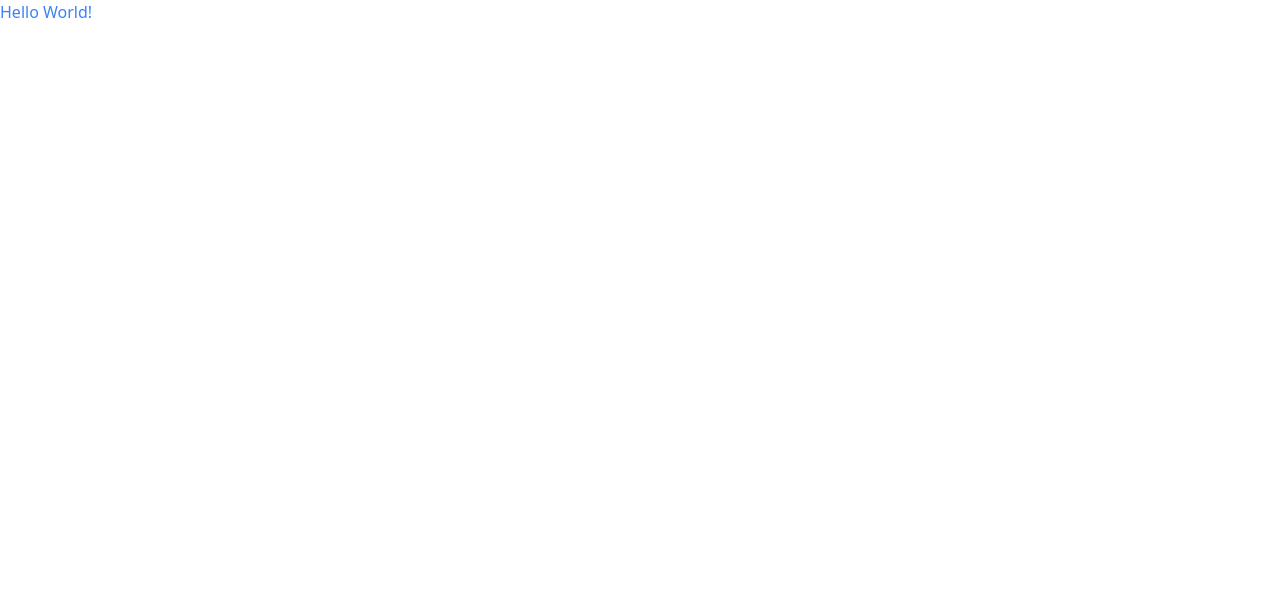
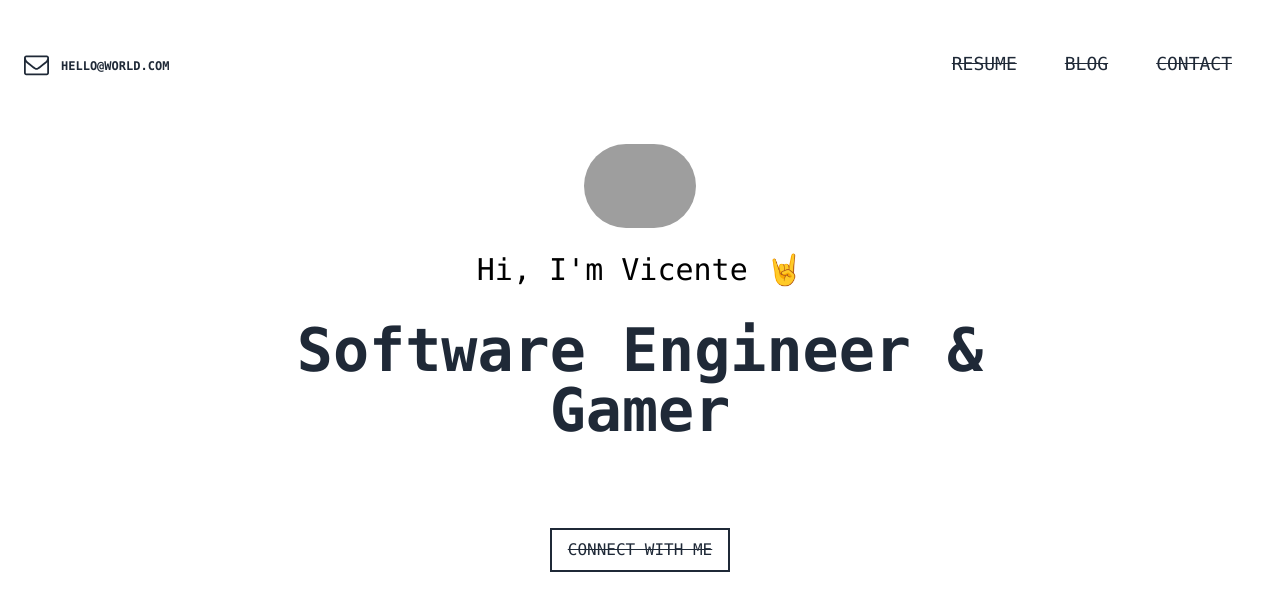
Before and after one commit to vcgtz/about-me, a Vue app: page / in a window 1280 px wide. Shown: the top 610 px of the page. Built offline with nearby package versions, Linux system fonts and the light colour scheme; grey boxes are pictures that could not be loaded.

Commit message:
✨ Create base components

```diff
--- a/src/App.vue
+++ b/src/App.vue
@@ -1,9 +1,35 @@
 <template>
-  <p class="text-blue-500">Hello World!</p>
+<div>
+  <main class="dark:bg-gray-800 font-mono bg-white relative overflow-hidden h-screen">
+    <Header />
+
+    <div class="flex relative z-20 items-center">
+      <div class="container mx-auto px-6 flex flex-col justify-between items-center relative py-4">
+        <div class="flex flex-col">
+          <img src="https://github.githubassets.com/images/modules/logos_page/Octocat.png" class="rounded-full w-28 mx-auto"/>
+          <p class="text-3xl my-6 text-center dark:text-white">Hi, I&#x27;m Vicente 🤘</p>
+
+          <h2 class="max-w-3xl text-5xl md:text-6xl font-bold mx-auto dark:text-white text-gray-800 text-center py-2">
+            Software Engineer & Gamer
+          </h2>
+
+          <div class="flex items-center justify-center mt-4">
+            <a href="#" class="uppercase py-2 my-2 px-4 md:mt-16 bg-transparent dark:text-gray-800 dark:bg-white hover:dark:bg-gray-100 border-2 border-gray-800 text-gray-800 dark:text-white hover:bg-gray-800 hover:text-white text-md line-through">
+              CONNECT WITH ME
+            </a>
+          </div>
+        </div>
+      </div>
+    </div>
+  </main>
+</div>
 </template>
 
 <script>
+import Header from './components/Header.vue';
+
 export default {
-  name: 'App'
+  components: { Header },
+  name: 'App',
 }
 </script>
--- /dev/null
+++ b/src/components/Header.vue
@@ -0,0 +1,34 @@
+<template>
+  <header class="h-24 sm:h-32 flex items-center z-30 w-full">
+    <div class="container mx-auto px-6 flex items-center justify-between">
+      <MainLogo />
+
+      <div class="flex items-center">
+        <nav class="font-sen text-gray-800 dark:text-white uppercase text-lg lg:flex items-center hidden">
+          <a href="#" class="py-2 px-6 flex hover:text-black line-through">Resume</a>
+          <a href="#" class="py-2 px-6 flex hover:text-black line-through">Blog</a>
+          <a href="#" class="py-2 px-6 flex hover:text-black line-through">Contact</a>
+        </nav>
+
+        <button class="lg:hidden flex flex-col ml-4">
+          <span class="w-6 h-1 bg-gray-800 dark:bg-white mb-1"></span>
+          <span class="w-6 h-1 bg-gray-800 dark:bg-white mb-1"></span>
+          <span class="w-6 h-1 bg-gray-800 dark:bg-white mb-1"></span>
+        </button>
+      </div>
+    </div>
+  </header>
+</template>
+
+<script>
+import MainLogo from './MainLogo.vue';
+
+export default {
+  components: { MainLogo },
+  name: 'Header',
+}
+</script>
+
+<style>
+
+</style>
--- /dev/null
+++ b/src/components/LetsTalk.vue
@@ -0,0 +1,19 @@
+<template>
+  <div class="hidden md:block absolute -bottom-32 -left-32 w-96 h-96">
+    <div class="absolute text-extrabold text-xl right-12 z-20 text-start top-1/4">
+      <span class="text-7xl">🎨</span>
+      <p>Got a project ?</p>
+      <a href="#" class="underline">Let&#x27;s talk</a>
+    </div>
+    <svg viewBox="0 0 200 200" class="absolute w-full h-full" xmlns="http://www.w3.org/2000/svg">
+      <path fill="#FFDBB9" d="M44.7,-76.4C58.8,-69.2,71.8,-59.1,79.6,-45.8C87.4,-32.6,90,-16.3,88.5,-0.9C87,14.6,81.4,29.2,74.1,43.2C66.7,57.2,57.6,70.6,45,78.1C32.4,85.6,16.2,87.1,0.7,85.9C-14.8,84.7,-29.6,80.9,-43.9,74.4C-58.3,67.9,-72,58.7,-79.8,45.9C-87.7,33,-89.5,16.5,-88.9,0.3C-88.4,-15.9,-85.4,-31.7,-78.1,-45.4C-70.8,-59.1,-59.1,-70.6,-45.3,-77.9C-31.6,-85.3,-15.8,-88.5,-0.3,-88.1C15.3,-87.6,30.5,-83.5,44.7,-76.4Z" transform="translate(100 100)">
+      </path>
+    </svg>
+  </div>
+</template>
+
+<script>
+export default {
+  name: 'LetsTalk',
+}
+</script>
--- /dev/null
+++ b/src/components/MainLogo.vue
@@ -0,0 +1,15 @@
+<template>
+  <div class="uppercase text-gray-800 dark:text-white font-black text-3xl flex items-center">
+    <svg width="25" height="25" viewBox="0 0 1792 1792" fill="currentColor" xmlns="http://www.w3.org/2000/svg">
+      <path d="M1664 1504v-768q-32 36-69 66-268 206-426 338-51 43-83 67t-86.5 48.5-102.5 24.5h-2q-48 0-102.5-24.5t-86.5-48.5-83-67q-158-132-426-338-37-30-69-66v768q0 13 9.5 22.5t22.5 9.5h1472q13 0 22.5-9.5t9.5-22.5zm0-1051v-24.5l-.5-13-3-12.5-5.5-9-9-7.5-14-2.5h-1472q-13 0-22.5 9.5t-9.5 22.5q0 168 147 284 193 152 401 317 6 5 35 29.5t46 37.5 44.5 31.5 50.5 27.5 43 9h2q20 0 43-9t50.5-27.5 44.5-31.5 46-37.5 35-29.5q208-165 401-317 54-43 100.5-115.5t46.5-131.5zm128-37v1088q0 66-47 113t-113 47h-1472q-66 0-113-47t-47-113v-1088q0-66 47-113t113-47h1472q66 0 113 47t47 113z">
+      </path>
+    </svg>
+    <span class="text-xs ml-3 mt-1">hello@world.com</span>
+  </div>
+</template>
+
+<script>
+export default {
+  name: 'MainLogo',
+}
+</script>
```
Also changed, not shown: src/components/Menu.vue (added).
